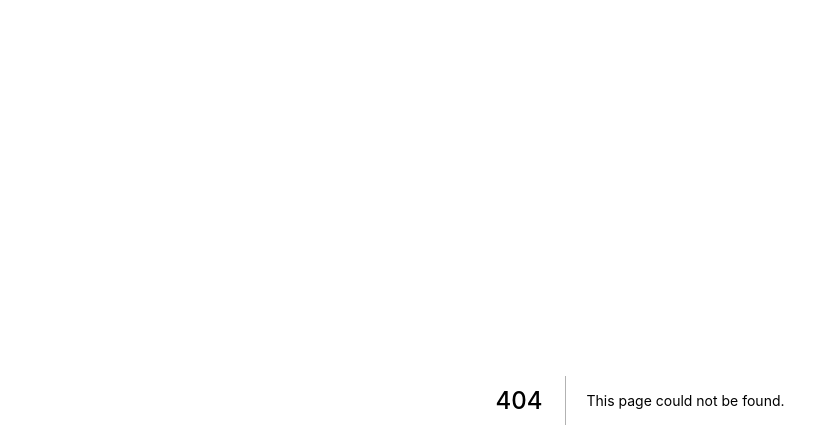
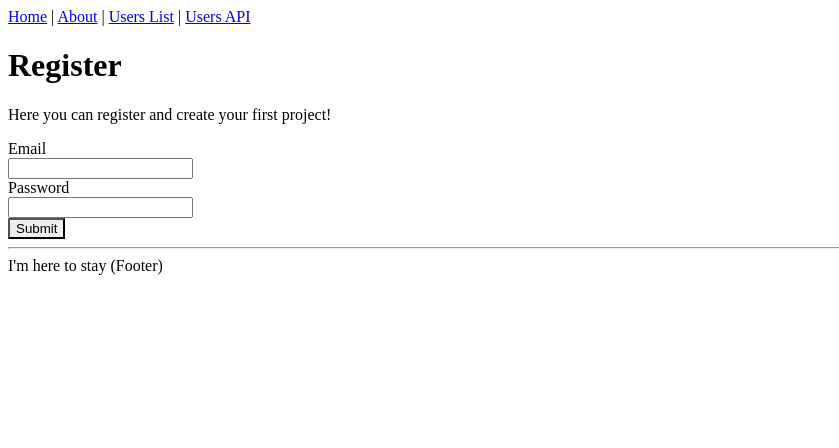
Before and after one commit to BelKalya/FrontEndApp, a Next.js app: page /register in a window 1280 px wide. Before the commit this address had no page. Shown: the top 448 px of the page, without its empty margins (0-839 px from the left). Built offline with nearby package versions, Linux system fonts and the light colour scheme.

Commit message:
Make register page

```diff
--- a/generated/graphql.tsx
+++ b/generated/graphql.tsx
@@ -15,14 +15,28 @@ export type Scalars = {
   Float: number;
 };
 
+export type FieldError = {
+  __typename?: 'FieldError';
+  field: Scalars['String'];
+  message: Scalars['String'];
+};
+
 export type Mutation = {
   __typename?: 'Mutation';
-  register: User;
+  login: UserResponse;
+  register: UserResponse;
+};
+
+
+export type MutationLoginArgs = {
+  email: Scalars['String'];
+  password: Scalars['String'];
 };
 
 
 export type MutationRegisterArgs = {
-  options: UserDetails;
+  email: Scalars['String'];
+  password: Scalars['String'];
 };
 
 export type Query = {
@@ -33,48 +47,37 @@ export type Query = {
 
 export type User = {
   __typename?: 'User';
-  company: Scalars['String'];
-  contactName: Scalars['String'];
-  description: Scalars['String'];
+  company?: Maybe<Scalars['String']>;
+  contactName?: Maybe<Scalars['String']>;
+  description?: Maybe<Scalars['String']>;
   email: Scalars['String'];
-  facebook: Scalars['String'];
+  facebook?: Maybe<Scalars['String']>;
   id: Scalars['Float'];
-  instagram: Scalars['String'];
+  instagram?: Maybe<Scalars['String']>;
   password: Scalars['String'];
-  twitter: Scalars['String'];
+  twitter?: Maybe<Scalars['String']>;
 };
 
-export type UserDetails = {
-  company?: InputMaybe<Scalars['String']>;
-  contactName?: InputMaybe<Scalars['String']>;
-  description?: InputMaybe<Scalars['String']>;
-  email: Scalars['String'];
-  facebook?: InputMaybe<Scalars['String']>;
-  instagram?: InputMaybe<Scalars['String']>;
-  password: Scalars['String'];
-  twitter?: InputMaybe<Scalars['String']>;
+export type UserResponse = {
+  __typename?: 'UserResponse';
+  errors?: Maybe<Array<FieldError>>;
+  user?: Maybe<User>;
 };
 
 export type RegisterMutationVariables = Exact<{
-  options: UserDetails;
+  password: Scalars['String'];
+  email: Scalars['String'];
 }>;
 
-
-export type RegisterMutation = { __typename?: 'Mutation', register: { __typename?: 'User', id: number, email: string, password: string, company: string, description: string, contactName: string, facebook: string, instagram: string, twitter: string } };
-
+export type RegisterMutation = { __typename?: 'Mutation', register: { __typename?: 'UserResponse', user?: { __typename?: 'User', email: string, password: string } | null | undefined } };
 
 export const RegisterDocument = gql`
-    mutation Register($options: UserDetails!) {
-  register(options: $options) {
-    id
-    email
-    password
-    company
-    description
-    contactName
-    facebook
-    instagram
-    twitter
+    mutation Register($password: String!, $email: String!) {
+  register(password: $password, email: $email) {
+    user {
+      email
+      password
+    }
   }
 }
     `;
@@ -93,14 +96,15 @@ export type RegisterMutationFn = Apollo.MutationFunction<RegisterMutation, Regis
  * @example
  * const [registerMutation, { data, loading, error }] = useRegisterMutation({
  *   variables: {
- *      options: // value for 'options'
+ *      password: // value for 'password'
+ *      email: // value for 'email'
  *   },
  * });
  */
 export function useRegisterMutation(baseOptions?: Apollo.MutationHookOptions<RegisterMutation, RegisterMutationVariables>) {
-        const options = {...defaultOptions, ...baseOptions}
-        return Apollo.useMutation<RegisterMutation, RegisterMutationVariables>(RegisterDocument, options);
-      }
+    const options = { ...defaultOptions, ...baseOptions };
+    return Apollo.useMutation<RegisterMutation, RegisterMutationVariables>(RegisterDocument, options);
+}
 export type RegisterMutationHookResult = ReturnType<typeof useRegisterMutation>;
 export type RegisterMutationResult = Apollo.MutationResult<RegisterMutation>;
 export type RegisterMutationOptions = Apollo.BaseMutationOptions<RegisterMutation, RegisterMutationVariables>;
--- a/package.json
+++ b/package.json
@@ -12,6 +12,11 @@
   },
   "dependencies": {
     "@apollo/client": "3.5.8",
+    "@chakra-ui/react": "^1.8.1",
+    "@emotion/react": "^11.7.1",
+    "@emotion/styled": "^11.6.0",
+    "formik": "^2.2.9",
+    "framer-motion": "^5.6.0",
     "graphql": "15.8.0",
     "next": "11.1.4",
     "next-apollo": "5.0.8",
--- /dev/null
+++ b/pages/register.tsx
@@ -0,0 +1,80 @@
+import React from 'react';
+import { Formik } from 'formik';
+import { Button, FormControl, FormLabel, Input } from '@chakra-ui/react';
+import Layout from '../components/Layout';
+import { EMAIL_VALIDATION_REGEXP, PASSWORD_VALIDATION_REGEXP } from '../utils/constants';
+import { INVALID_EMAIL, INVALID_PASSWORD, REQUIRED } from '../utils/validation-errors';
+import { useRegisterMutation } from '../generated/graphql';
+import { withApollo } from '../utils/withApollo';
+
+const AboutPage = () => {
+    const [registerMutation] = useRegisterMutation();
+    return (
+        <Layout title="Registration">
+            <h1>Register</h1>
+            <p>Here you can register and create your first project!</p>
+            <Formik
+                initialValues={{ email: '', password: '' }}
+                validate={(values) => {
+                    const errors = { email: '', password: '' };
+                    if (!values.email) {
+                        errors.email = REQUIRED;
+                    } else if (!EMAIL_VALIDATION_REGEXP.test(values.email)) {
+                        errors.email = INVALID_EMAIL;
+                    }
+                    if (!values.password) {
+                        errors.password = REQUIRED;
+                    } else if (!PASSWORD_VALIDATION_REGEXP.test(values.password)) {
+                        errors.password = INVALID_PASSWORD;
+                    }
+                    return errors;
+                }}
+                onSubmit={(values, { setSubmitting }) => {
+                    const response = registerMutation({
+                        variables: values,
+                    });
+                }}
+            >
+                {({
+                    values,
+                    errors,
+                    touched,
+                    handleChange,
+                    handleBlur,
+                    handleSubmit,
+                    isSubmitting,
+                }) => (
+                    <form onSubmit={handleSubmit}>
+                        <FormControl>
+                            <FormLabel htmlFor="email">Email</FormLabel>
+                            <Input
+                                type="email"
+                                name="email"
+                                onChange={handleChange}
+                                onBlur={handleBlur}
+                                value={values.email}
+                            />
+                            {errors.email && touched.email && errors.email}
+                        </FormControl>
+                        <FormControl>
+                            <FormLabel htmlFor="password">Password</FormLabel>
+                            <Input
+                                type="password"
+                                name="password"
+                                onChange={handleChange}
+                                onBlur={handleBlur}
+                                value={values.password}
+                            />
+                            {errors.password && touched.password && errors.password}
+                        </FormControl>
+                        <Button type="submit" disabled={isSubmitting} colorScheme="teal" size="md">
+                            Submit
+                        </Button>
+                    </form>
+                )}
+            </Formik>
+        </Layout>
+    );
+};
+
+export default withApollo({ ssr: false })(AboutPage);
--- a/pages/users/[id].tsx
+++ b/pages/users/[id].tsx
@@ -1,3 +1,4 @@
+import React from 'react';
 import { GetStaticProps, GetStaticPaths } from 'next';
 import { User } from '../../interfaces';
 import { sampleUserData } from '../../utils/sample-data';
--- /dev/null
+++ b/utils/constants.ts
@@ -0,0 +1,4 @@
+export const EMAIL_VALIDATION_REGEXP = /^(([^<>()[\]\\.,;:\s@"]+(\.[^<>()[\]\\.,;:\s@"]+)*)|(".+"))@((\[[0-9]{1,3}\.[0-9]{1,3}\.[0-9]{1,3}\.[0-9]{1,3}\])|(([a-zA-Z\-0-9]+\.)+[a-zA-Z]{2,}))$/;
+
+// Minimum eight characters, at least one uppercase letter, one lowercase letter and one number
+export const PASSWORD_VALIDATION_REGEXP = /^(?=.*[a-z])(?=.*[A-Z])(?=.*\d)[a-zA-Z\d]{8,}$/;
--- /dev/null
+++ b/utils/validation-errors.ts
@@ -0,0 +1,3 @@
+export const REQUIRED = 'Required';
+export const INVALID_EMAIL = 'Invalid email address';
+export const INVALID_PASSWORD = 'Invalid password';
```
Also changed, not shown: components/Layout.tsx (+18 -11 lines), graphql/mutations/register.graphql (+6 -11 lines), pages/index.tsx (+0 -15 lines), .eslintrc.json, 1 other file (tests, documents, lock files or other folders).
